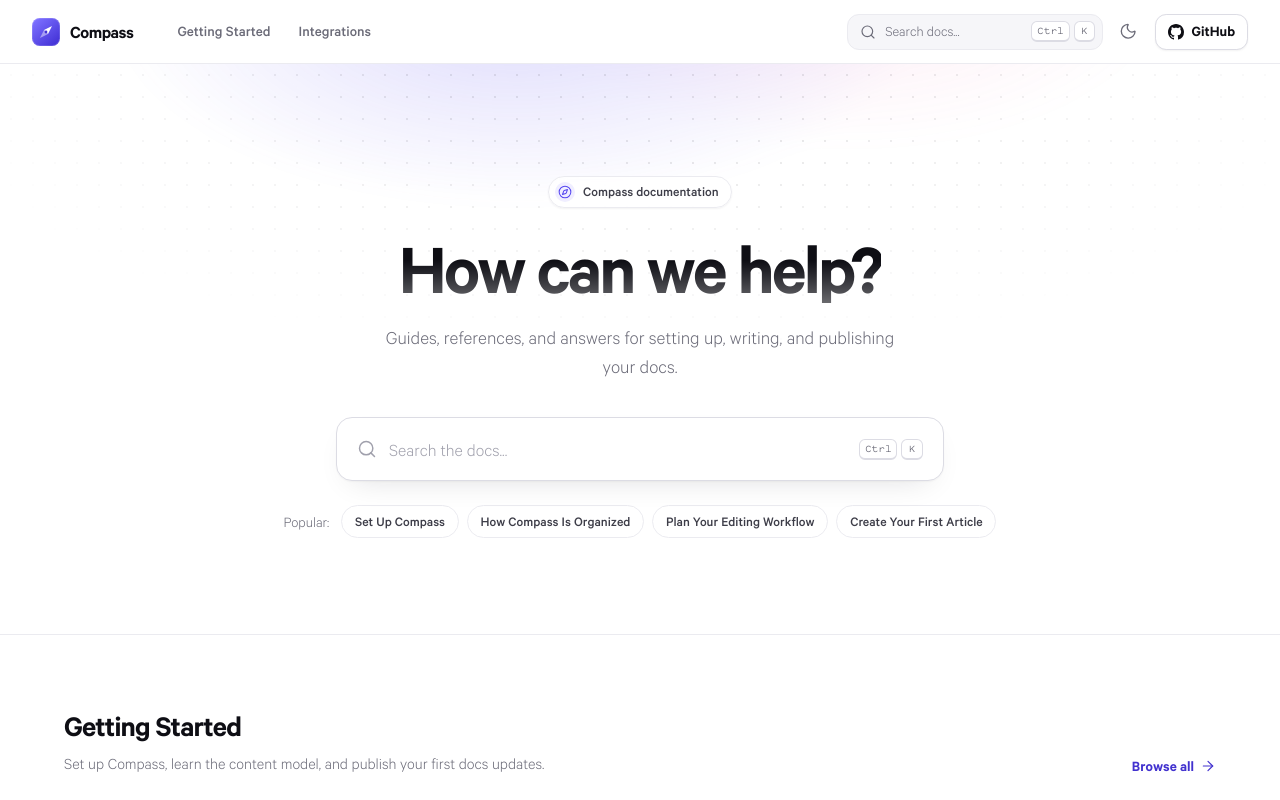
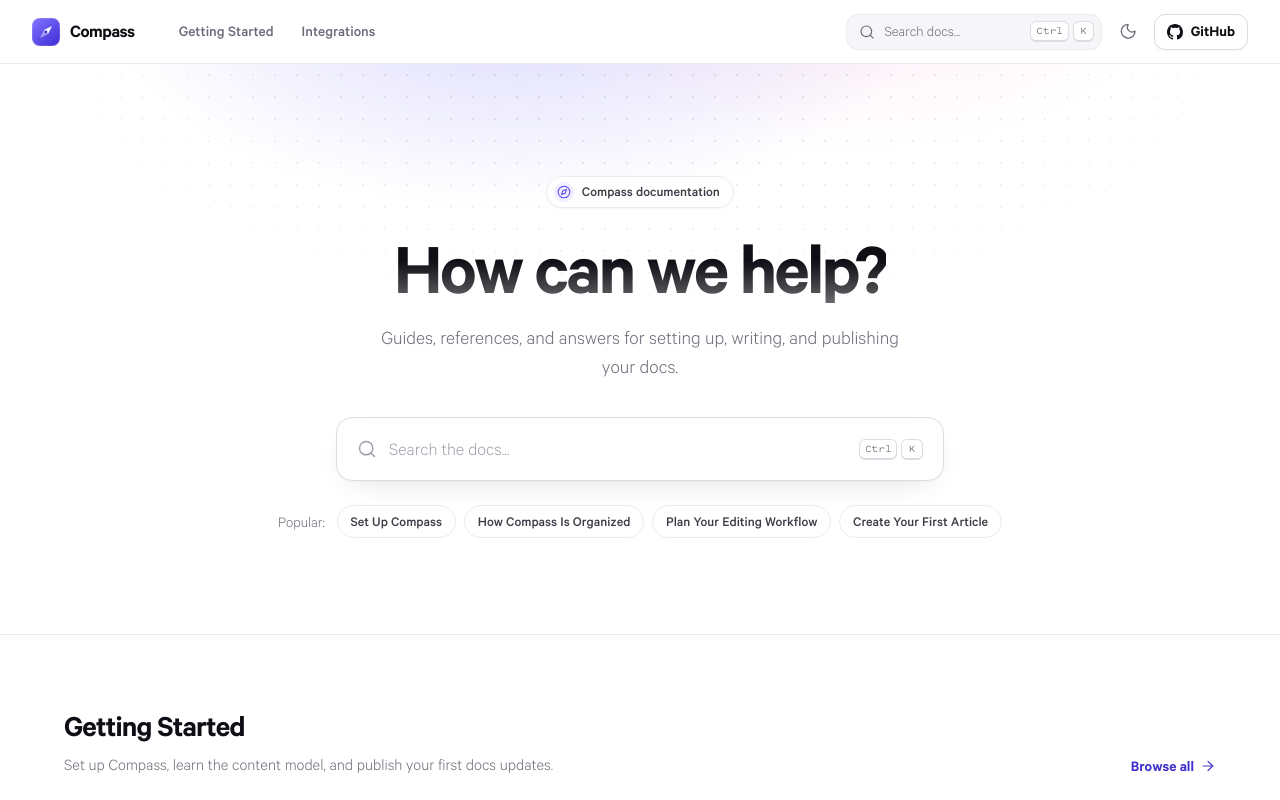
Before and after one commit to jsantiago611/pray-the-psalms, an Astro site: page / in a window 1280 px wide. Shown: the top 800 px of the page. Built offline with nearby package versions, Linux system fonts and the light colour scheme; Astro itself is replaced by a stand-in of ours.

Commit message:
Update size-adjust for font faces in global.css
Increased size-adjust property from 108% to 110% for multiple font faces.

```diff
--- a/src/styles/global.css
+++ b/src/styles/global.css
@@ -8,7 +8,7 @@
   font-weight: 400;
   font-style: normal;
   font-display: swap;
-  size-adjust: 108%;
+  size-adjust: 110%;
 }
 
 @font-face {
@@ -17,7 +17,7 @@
   font-weight: 400;
   font-style: italic;
   font-display: swap;
-  size-adjust: 108%;
+  size-adjust: 110%;
 }
 /*
 @font-face {
@@ -34,7 +34,7 @@
   font-weight: 500;
   font-style: normal;
   font-display: swap;
-  size-adjust: 108%;
+  size-adjust: 110%;
 
 }
 
@@ -44,7 +44,7 @@
   font-weight: 600;
   font-style: normal;
   font-display: swap;
-  size-adjust: 108%;
+  size-adjust: 110%;
 }
 
 @font-face {
```
